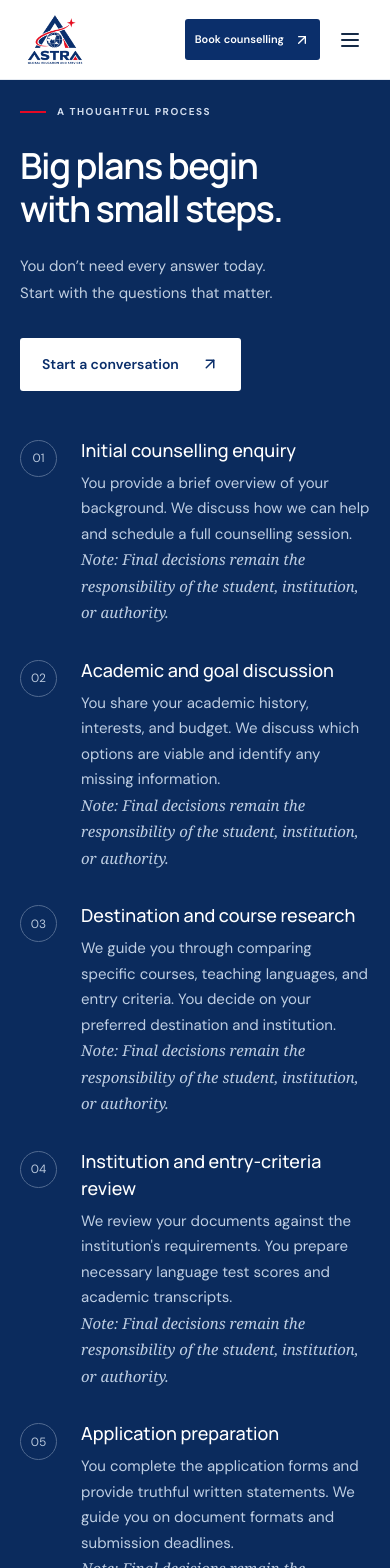
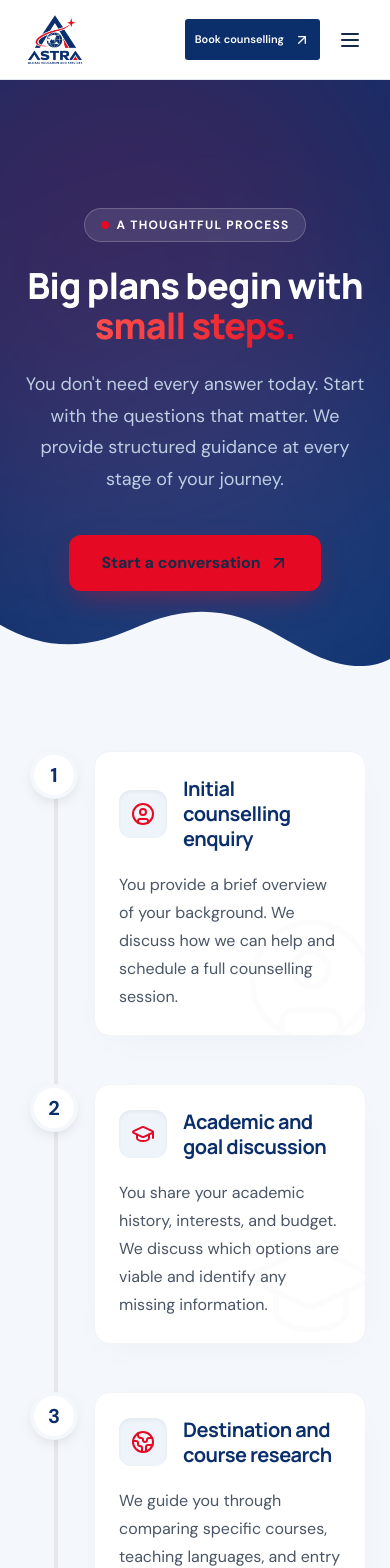
Before and after one commit to prashannapudasaini/astraconsultancy, a React (Vite) app: page /process in a window 390 px wide. Shown: the top 1568 px of the page. Built offline with nearby package versions, Linux system fonts and the light colour scheme.

Commit message:
Redesign Application Processes page with timeline layout and scroll animations

```diff
--- a/src/pages/Process.jsx
+++ b/src/pages/Process.jsx
@@ -1,74 +1,210 @@
 import React, { useRef } from 'react';
 import { Link } from 'react-router-dom';
-import { ArrowUpRight } from 'lucide-react';
-import { usePageEntrance, useScrollReveal, useJourneyAnimation } from '../motion';
+import { ArrowUpRight, CheckCircle2, UserCircle, GraduationCap, Globe2, BookOpen, FileSearch, Building2, FileCheck, Plane } from 'lucide-react';
+import gsap from 'gsap';
+import { useGSAP } from '@gsap/react';
+import { ScrollTrigger } from 'gsap/ScrollTrigger';
+
+gsap.registerPlugin(ScrollTrigger);
 
 export default function Process() {
   const containerRef = useRef();
-  usePageEntrance(containerRef);
-  useScrollReveal(containerRef);
-  useJourneyAnimation(containerRef);
 
   const steps = [
     {
       title: 'Initial counselling enquiry',
-      description: 'You provide a brief overview of your background. We discuss how we can help and schedule a full counselling session.'
+      description: 'You provide a brief overview of your background. We discuss how we can help and schedule a full counselling session.',
+      icon: UserCircle
     },
     {
       title: 'Academic and goal discussion',
-      description: 'You share your academic history, interests, and budget. We discuss which options are viable and identify any missing information.'
+      description: 'You share your academic history, interests, and budget. We discuss which options are viable and identify any missing information.',
+      icon: GraduationCap
     },
     {
       title: 'Destination and course research',
-      description: 'We guide you through comparing specific courses, teaching languages, and entry criteria. You decide on your preferred destination and institution.'
+      description: 'We guide you through comparing specific courses, teaching languages, and entry criteria. You decide on your preferred destination and institution.',
+      icon: Globe2
     },
     {
       title: 'Institution and entry-criteria review',
-      description: 'We review your documents against the institution\'s requirements. You prepare necessary language test scores and academic transcripts.'
+      description: 'We review your documents against the institution\'s requirements. You prepare necessary language test scores and academic transcripts.',
+      icon: BookOpen
     },
     {
       title: 'Application preparation',
-      description: 'You complete the application forms and provide truthful written statements. We guide you on document formats and submission deadlines.'
+      description: 'You complete the application forms and provide truthful written statements. We guide you on document formats and submission deadlines.',
+      icon: FileSearch
     },
     {
       title: 'Offer review',
-      description: 'The institution makes a decision. We help you review the conditions of your offer, deposit requirements, and refund terms.'
+      description: 'The institution makes a decision. We help you review the conditions of your offer, deposit requirements, and refund terms.',
+      icon: Building2
     },
     {
       title: 'Visa and NOC planning',
-      description: 'You gather financial and personal evidence based on official checklists. We provide guidance on consistency and timing. ASTRA cannot guarantee visa approval.'
+      description: 'You gather financial and personal evidence based on official checklists. We provide guidance on consistency and timing. ASTRA cannot guarantee visa approval.',
+      icon: FileCheck
     },
     {
       title: 'Pre-departure preparation',
-      description: 'After visa approval, you arrange travel, accommodation, and insurance. We help ensure you have the right documents ready for arrival.'
+      description: 'After visa approval, you arrange travel, accommodation, and insurance. We help ensure you have the right documents ready for arrival.',
+      icon: Plane
     }
   ];
 
+  useGSAP(() => {
+    // Hero Animation
+    gsap.from(".hero-elem", {
+      y: 40,
+      opacity: 0,
+      duration: 1,
+      stagger: 0.15,
+      ease: "power3.out",
+      clearProps: "all"
+    });
+
+    // Timeline line animation
+    gsap.fromTo(".timeline-line",
+      { height: 0 },
+      {
+        height: "100%",
+        ease: "none",
+        scrollTrigger: {
+          trigger: ".timeline-container",
+          start: "top center",
+          end: "bottom center",
+          scrub: 1
+        }
+      }
+    );
+
+    // Cards animation
+    gsap.utils.toArray('.process-card').forEach((card, i) => {
+      gsap.from(card, {
+        x: i % 2 === 0 ? -50 : 50,
+        opacity: 0,
+        duration: 0.8,
+        ease: "power3.out",
+        scrollTrigger: {
+          trigger: card,
+          start: "top 80%",
+          once: true
+        },
+        clearProps: "all"
+      });
+    });
+  }, { scope: containerRef });
+
   return (
-    <section className="journey scroll-reveal" style={{borderRadius: 0, minHeight: '80vh'}} ref={containerRef}>
-      <div className="wrap">
-        <div className="journey-intro">
-          <div className="eyebrow light">A THOUGHTFUL PROCESS</div>
-          <h2>Big plans begin<br />with small steps.</h2>
-          <p>You don’t need every answer today.<br />Start with the questions that matter.</p>
-          <Link to="/contact" className="button white">Start a conversation <ArrowUpRight size={18} /></Link>
+    <div ref={containerRef} className="bg-[#f4f7fb] min-h-screen">
+      {/* Hero Section */}
+      <section className="relative pt-32 pb-20 lg:pt-40 lg:pb-32 px-6 bg-[#0b2f6b] overflow-hidden">
+        <div className="absolute inset-0 z-0">
+           <div className="absolute top-[-20%] right-[-10%] w-[600px] h-[600px] bg-[#e50924] rounded-full blur-[120px] opacity-20 pointer-events-none"></div>
+           <div className="absolute bottom-[-20%] left-[-10%] w-[500px] h-[500px] bg-[#4375b8] rounded-full blur-[100px] opacity-20 pointer-events-none"></div>
         </div>
 
-        <div className="steps">
-          {steps.map((step, i) => (
-            <div className="step" key={step.title}>
-              <span>0{i + 1}</span>
-              <div>
-                <h3>{step.title}</h3>
-                <p>{step.description}</p>
-                <p style={{fontSize: '12px', marginTop: '10px', color: '#8fa5c2'}}>
-                  <em>Note: Final decisions remain the responsibility of the student, institution, or authority.</em>
-                </p>
-              </div>
+        <div className="max-w-5xl mx-auto relative z-10 text-center">
+          <div className="hero-elem inline-flex items-center gap-2 px-4 py-2 rounded-full bg-white/10 border border-white/20 text-white text-xs font-bold tracking-widest uppercase mb-6 backdrop-blur-md">
+            <span className="w-2 h-2 rounded-full bg-[#e50924]"></span>
+            A THOUGHTFUL PROCESS
+          </div>
+          <h1 className="hero-elem text-4xl lg:text-6xl md:text-5xl font-extrabold text-white tracking-tight leading-[1.1] mb-6">
+            Big plans begin with <span className="text-transparent bg-clip-text bg-gradient-to-r from-[#ff4d4d] to-[#e50924]">small steps.</span>
+          </h1>
+          <p className="hero-elem text-lg lg:text-xl text-[#becee3] mb-10 max-w-2xl mx-auto leading-relaxed">
+            You don't need every answer today. Start with the questions that matter. We provide structured guidance at every stage of your journey.
+          </p>
+          <div className="hero-elem flex flex-wrap justify-center gap-4">
+            <Link to="/contact" className="inline-flex items-center justify-center gap-2 bg-[#e50924] hover:bg-[#c7051e] text-white px-8 py-4 font-bold rounded-xl transition-all shadow-[0_10px_30px_-10px_rgba(229,9,36,0.5)] hover:shadow-[0_15px_40px_-10px_rgba(229,9,36,0.6)] hover:-translate-y-1">
+              Start a conversation <ArrowUpRight size={20} />
+            </Link>
+          </div>
+        </div>
+
+        {/* Custom SVG Wave Divider */}
+        <div className="absolute bottom-0 left-0 w-full overflow-hidden leading-none z-10">
+          <svg className="relative block w-full h-[60px] md:h-[100px]" data-name="Layer 1" xmlns="http://www.w3.org/2000/svg" viewBox="0 0 1200 120" preserveAspectRatio="none">
+              <path d="M985.66,92.83C906.67,72,823.78,31,743.84,14.19c-82.26-17.34-168.06-16.33-250.45.39-57.84,11.73-114,31.07-172,41.86A600.21,600.21,0,0,1,0,27.35V120H1200V95.8C1132.19,118.92,1055.71,111.31,985.66,92.83Z" fill="#f4f7fb"></path>
+          </svg>
+        </div>
+      </section>
+
+      {/* Timeline Section */}
+      <section className="py-20 lg:py-32 px-6">
+        <div className="max-w-6xl mx-auto">
+
+          <div className="timeline-container relative">
+            {/* The central line */}
+            <div className="absolute left-6 md:left-1/2 top-0 bottom-0 w-1 bg-gray-200 -translate-x-1/2 rounded-full hidden md:block">
+               {/* Animated fill line */}
+               <div className="timeline-line absolute top-0 left-0 w-full bg-gradient-to-b from-[#e50924] to-[#0b2f6b] rounded-full"></div>
             </div>
-          ))}
+            {/* Mobile line */}
+            <div className="absolute left-[30px] top-0 bottom-0 w-1 bg-gray-200 rounded-full md:hidden">
+               <div className="timeline-line absolute top-0 left-0 w-full bg-gradient-to-b from-[#e50924] to-[#0b2f6b] rounded-full"></div>
+            </div>
+
+            <div className="flex flex-col gap-12 md:gap-24 relative z-10">
+              {steps.map((step, i) => {
+                const Icon = step.icon;
+                const isEven = i % 2 === 0;
+
+                return (
+                  <div key={step.title} className={`process-card relative flex flex-col md:flex-row items-center gap-8 md:gap-16 ${isEven ? 'md:flex-row' : 'md:flex-row-reverse'}`}>
+
+                    {/* Number Bubble */}
+                    <div className="absolute left-[30px] md:left-1/2 top-0 md:top-1/2 -translate-x-1/2 md:-translate-y-1/2 w-12 h-12 md:w-16 md:h-16 rounded-full bg-white border-4 border-[#f4f7fb] shadow-[0_5px_15px_-5px_rgba(0,0,0,0.15)] flex items-center justify-center text-xl font-extrabold text-[#0b2f6b] z-20 overflow-hidden group hover:scale-110 transition-transform duration-300">
+                      <div className="absolute inset-0 bg-gradient-to-br from-[#0b2f6b] to-[#14438f] opacity-0 group-hover:opacity-100 transition-opacity duration-300"></div>
+                      <span className="relative z-10 group-hover:text-white transition-colors duration-300">{i + 1}</span>
+                    </div>
+
+                    {/* Empty space for alternating layout on desktop */}
+                    <div className="hidden md:block w-1/2"></div>
+
+                    {/* Content Card */}
+                    <div className={`w-full md:w-1/2 pl-[70px] md:pl-0 ${isEven ? 'md:pr-16 md:text-right' : 'md:pl-16 md:text-left'}`}>
+                      <div className="bg-white p-6 md:p-8 rounded-2xl shadow-[0_10px_40px_-15px_rgba(0,0,0,0.05)] hover:shadow-[0_20px_50px_-15px_rgba(0,0,0,0.1)] transition-all duration-300 border border-gray-100 relative group overflow-hidden">
+
+                        {/* Decorative subtle background icon */}
+                        <div className={`absolute text-gray-50 opacity-50 group-hover:scale-110 group-hover:rotate-12 transition-transform duration-700 pointer-events-none ${isEven ? 'md:left-4 md:-bottom-4 -bottom-4 -right-4' : '-bottom-4 -right-4'}`}>
+                          <Icon size={140} strokeWidth={1} />
+                        </div>
+
+                        <div className={`flex items-center gap-4 mb-5 ${isEven ? 'md:flex-row-reverse' : ''}`}>
+                          <div className="w-12 h-12 rounded-xl bg-[#eff4fb] text-[#e50924] flex items-center justify-center shrink-0 shadow-inner group-hover:bg-[#e50924] group-hover:text-white transition-colors duration-300">
+                            <Icon size={24} />
+                          </div>
+                          <h3 className="text-xl md:text-2xl font-bold text-[#0b2f6b] relative z-10 tracking-tight leading-tight">
+                            {step.title}
+                          </h3>
+                        </div>
+
+                        <p className="text-gray-600 leading-relaxed relative z-10">
+                          {step.description}
+                        </p>
+                      </div>
+                    </div>
+
+                  </div>
+                );
+              })}
+            </div>
+
+          </div>
+
+          <div className="mt-20 text-center max-w-2xl mx-auto">
+            <div className="inline-flex items-start gap-3 p-6 bg-white shadow-sm border border-gray-200 rounded-xl">
+              <div className="text-[#e50924] mt-1 shrink-0"><CheckCircle2 size={20} /></div>
+              <p className="text-sm text-gray-500 font-medium text-left leading-relaxed">
+                Note: Final decisions remain the responsibility of the student, institution, or authority. ASTRA provides guidance to ensure your applications are as strong and accurate as possible.
+              </p>
+            </div>
+          </div>
+
         </div>
-      </div>
-    </section>
+      </section>
+    </div>
   );
 }
```
